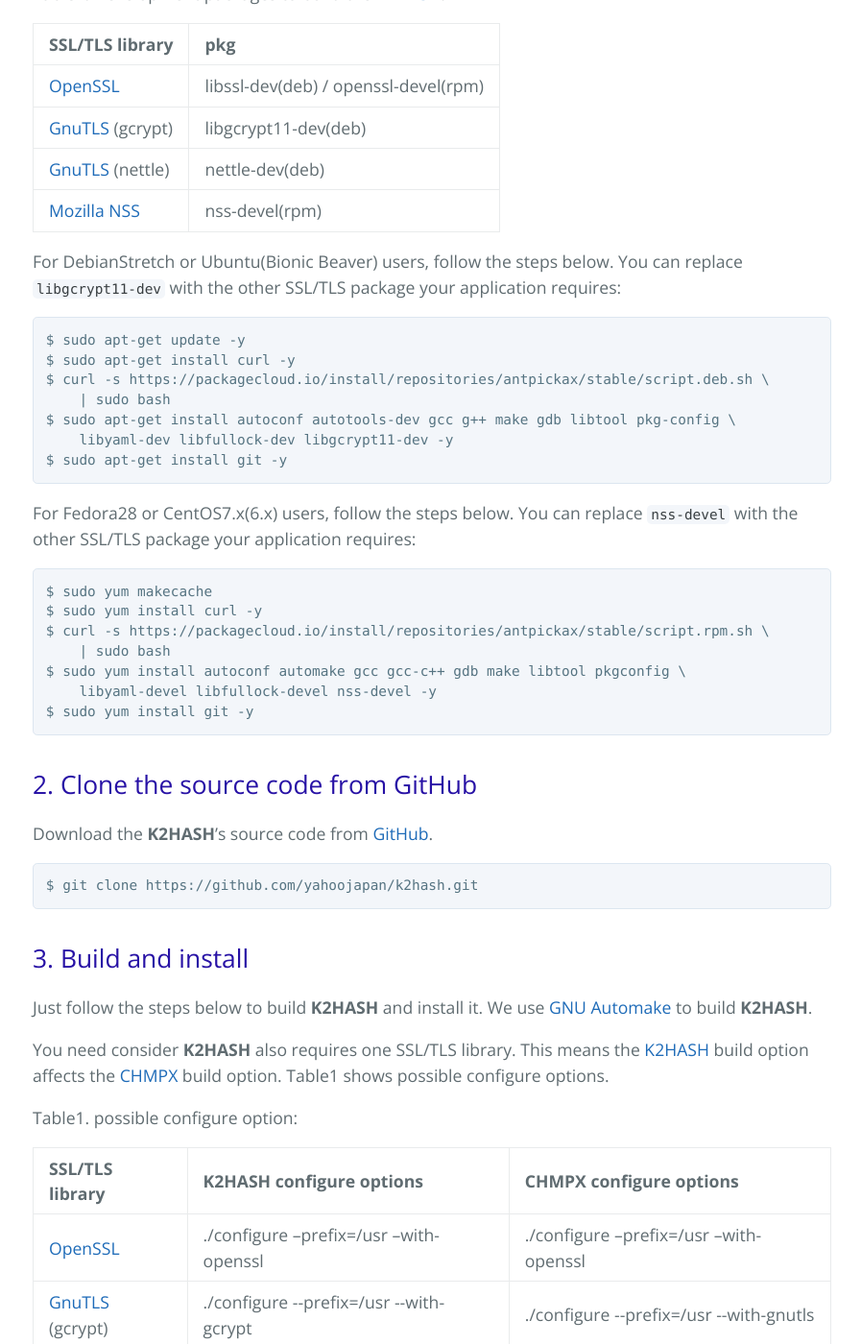
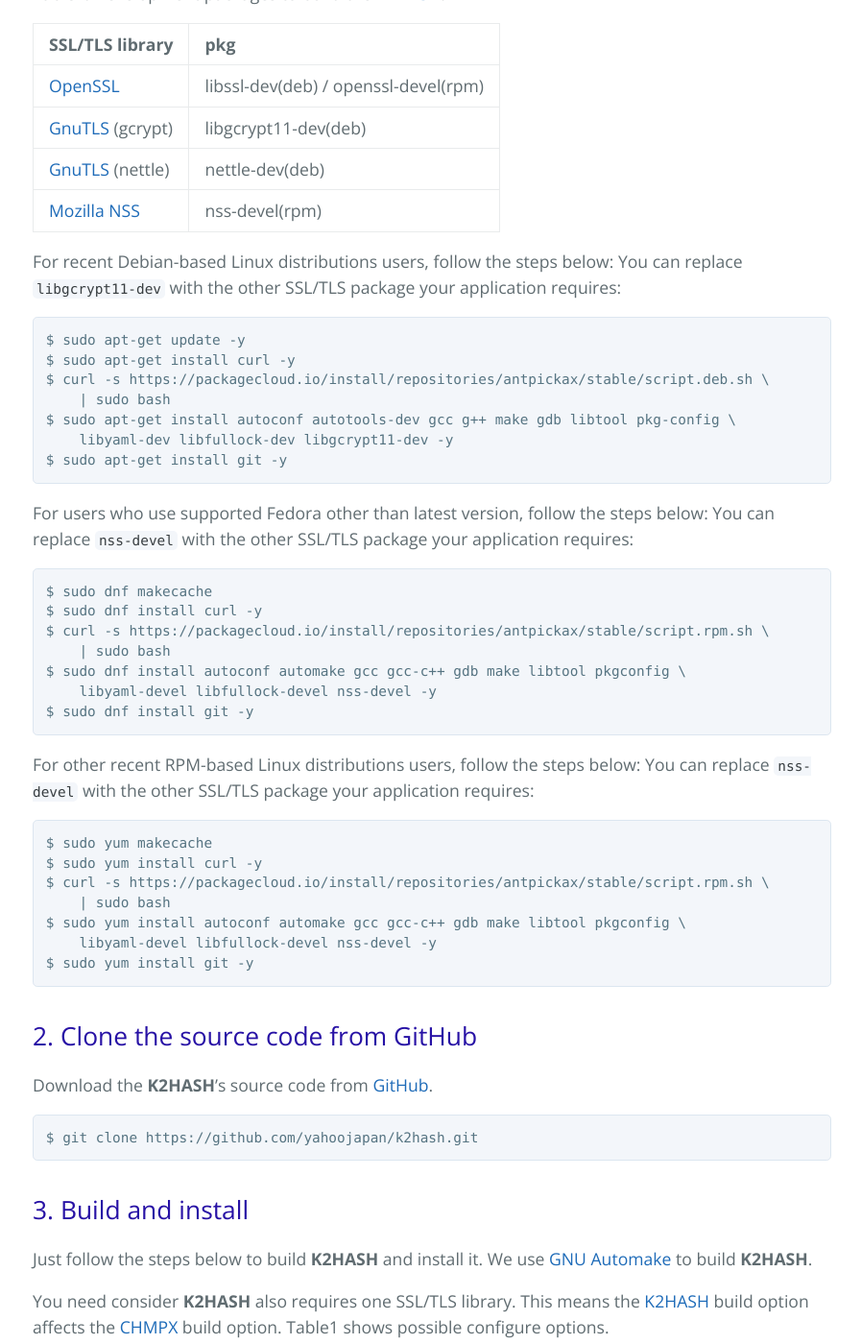
Before and after one commit to yahoojapan/k2hash, a Jekyll site: the page built from build.md, in a window 1280 px wide and 1400 px high, scrolled down 1192 px. Shown: the whole window at 96% size, without its empty margins (190-1087 px from the left). Built offline with Jekyll 4.4.1, drawn with Linux system fonts in a browser that asks for light colours; some of the changed text lies outside the part shown.

Commit message:
Drops Fedora28 and CentOS6.x from our support OS

````diff
--- a/build.md
+++ b/build.md
@@ -51,7 +51,7 @@
 | [GnuTLS](https://gnutls.org/) (nettle) | nettle-dev(deb) |
 | [Mozilla NSS](https://developer.mozilla.org/en-US/docs/Mozilla/Projects/NSS) | nss-devel(rpm) |
 
-For DebianStretch or Ubuntu(Bionic Beaver) users, follow the steps below. You can replace `libgcrypt11-dev` with the other SSL/TLS package your application requires:
+For recent Debian-based Linux distributions users, follow the steps below: You can replace `libgcrypt11-dev` with the other SSL/TLS package your application requires:
 ```bash
 $ sudo apt-get update -y
 $ sudo apt-get install curl -y
@@ -62,7 +62,18 @@
 $ sudo apt-get install git -y
 ```
 
-For Fedora28 or CentOS7.x(6.x) users, follow the steps below. You can replace `nss-devel` with the other SSL/TLS package your application requires:
+For users who use supported Fedora other than latest version, follow the steps below: You can replace `nss-devel` with the other SSL/TLS package your application requires:
+```bash
+$ sudo dnf makecache
+$ sudo dnf install curl -y
+$ curl -s https://packagecloud.io/install/repositories/antpickax/stable/script.rpm.sh \
+    | sudo bash
+$ sudo dnf install autoconf automake gcc gcc-c++ gdb make libtool pkgconfig \
+    libyaml-devel libfullock-devel nss-devel -y
+$ sudo dnf install git -y
+```
+
+For other recent RPM-based Linux distributions users, follow the steps below: You can replace `nss-devel` with the other SSL/TLS package your application requires:
 ```bash
 $ sudo yum makecache
 $ sudo yum install curl -y
@@ -95,7 +106,7 @@
 | [GnuTLS](https://gnutls.org/) (nettle) | ./configure \-\-prefix=/usr \-\-with-nettle | ./configure \-\-prefix=/usr \-\-with-gnutls |
 | [Mozilla NSS](https://developer.mozilla.org/en-US/docs/Mozilla/Projects/NSS) | ./configure \-\-prefix=/usr \-\-with-nss | ./configure \-\-prefix=/usr \-\-with-nss |
 
-For DebianStretch or Ubuntu(Bionic Beaver) users, follow the steps below:
+For recent Debian-based Linux distributions users, follow the steps below:
 ```bash
 $ cd k2hash
 $ sh autogen.sh
@@ -104,7 +115,7 @@
 $ sudo make install
 ```
 
-For Fedora28 or CentOS7.x(6.x) users, follow the steps below:
+For other recent RPM-based Linux distributions users, follow the steps below:
 ```bash
 $ cd k2hash
 $ sh autogen.sh
````
Also changed, not shown: buildja.md (+15 -4 lines), usage.md (+14 -2 lines), usageja.md (+14 -2 lines).
